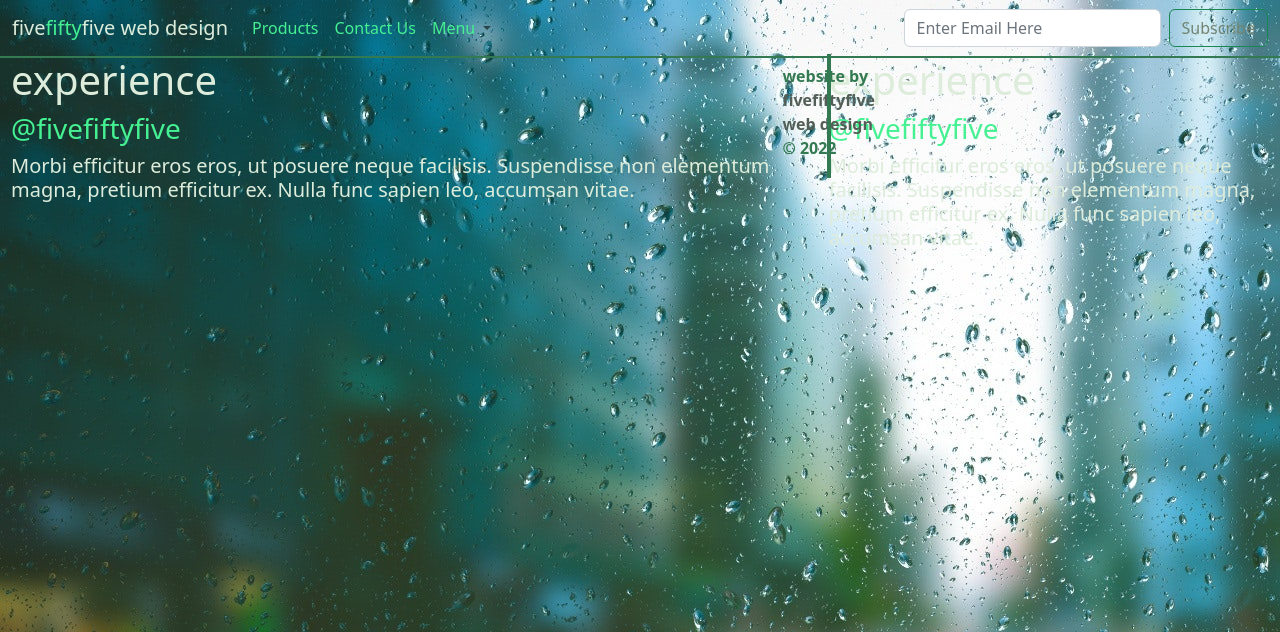
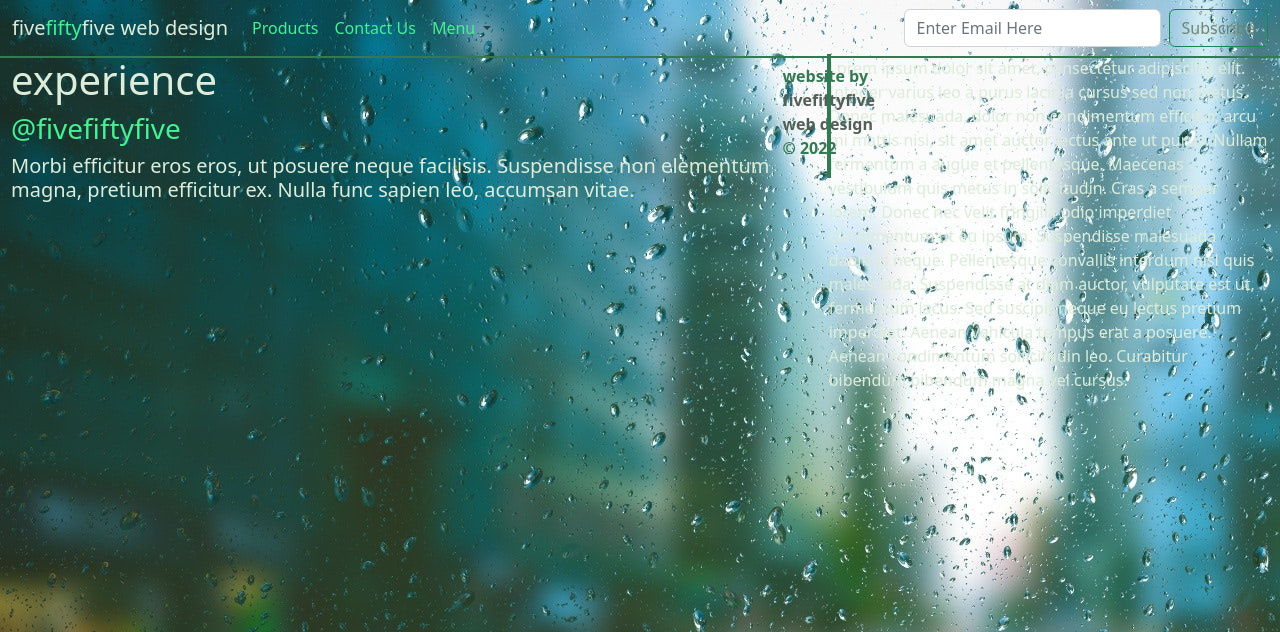
Before and after one commit to waxx567/working-folder, a Flask app: page /test in a window 1280 px wide. Shown: the top 632 px of the page. Run offline with Flask 2, Linux system fonts and the light colour scheme.

Commit message:
Update test.html

```diff
--- a/templates/test.html
+++ b/templates/test.html
@@ -13,14 +13,20 @@
       </h5>
     </div>
     <div class="col-35">
-      <h1 class="base-white-font">experience</h1>
-      <h3 class="base-bright-font">@{{ client_1 }}</h3>
-      <h5 class="base-white-font">
-        Morbi efficitur eros eros, ut posuere neque facilisis. Suspendisse non
-        elementum magna, pretium efficitur ex. Nulla func sapien leo, accumsan
-        vitae.
-      </h5>
+      <p class="base-white-font">
+        Lorem ipsum dolor sit amet, consectetur adipiscing elit. Integer varius
+        leo a purus lacinia cursus sed non metus. Donec malesuada, dolor non
+        condimentum efficitur, arcu mi mattis nisi, sit amet auctor lectus ante
+        ut purus. Nullam fermentum a augue et pellentesque. Maecenas vestibulum
+        quis metus in sollicitudin. Cras a semper lorem. Donec nec velit
+        fringilla odio imperdiet condimentum ut eu ipsum. Suspendisse malesuada
+        dapibus neque. Pellentesque convallis interdum nisl quis malesuada.
+        Suspendisse at diam auctor, vulputate est ut, fermentum lacus. Sed
+        suscipit neque eu lectus pretium imperdiet. Aenean vehicula tempus erat
+        a posuere. Aenean condimentum sollicitudin leo. Curabitur bibendum
+        bibendum magna vel cursus.
+      </p>
     </div>
   </div>
 </section>
-{%endblock%}{%block content%} {%endblock%}
+{%endblock%}{%block content%}{%endblock%}
```
